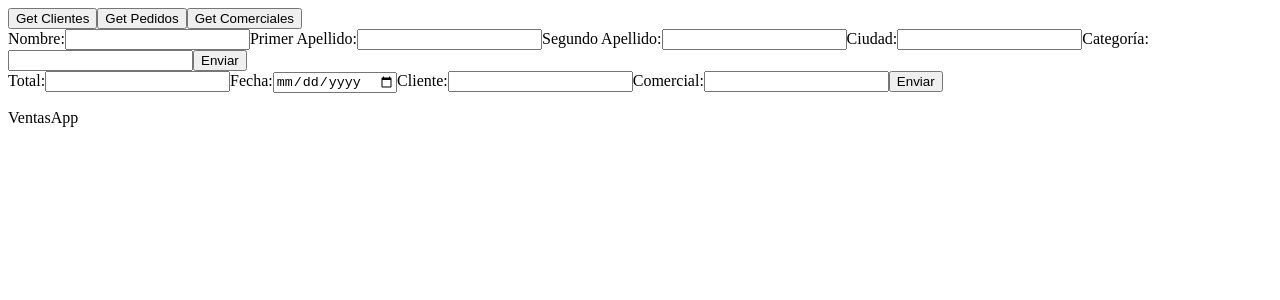
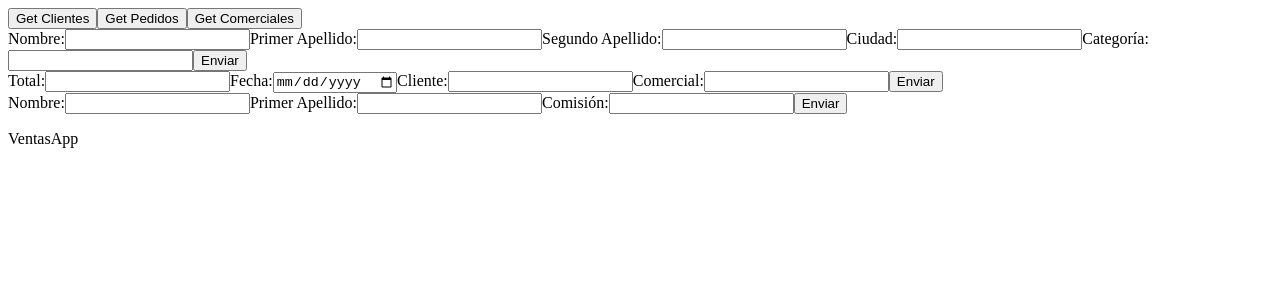
Before and after one commit to S3L1M26/VentasApp, an Angular app: page / in a window 1280 px wide. Shown: the top 300 px of the page. Built offline with nearby package versions, Linux system fonts and the light colour scheme.

Commit message:
Finalicé con el formulario para agregar comerciales

```diff
--- a/src/app/app.component.html
+++ b/src/app/app.component.html
@@ -36,6 +36,19 @@
     <button type="submit">Enviar</button>
 </form>
 
+<form [formGroup]="myForm3" (ngSubmit)="postComercial()">
+    <label for="nombre">Nombre:</label>
+    <input id="nombre" formControlName="nombre" type="text" />
+
+    <label for="apellido1">Primer Apellido:</label>
+    <input id="apellido1" formControlName="apellido1" type="text" />
+
+    <label for="comision">Comisión:</label>
+    <input id="comision" formControlName="comision" type="number" />
+
+    <button type="submit">Enviar</button>
+</form>
+
 <p>{{title}}</p>
 
 <router-outlet />
--- a/src/app/app.component.ts
+++ b/src/app/app.component.ts
@@ -16,6 +16,7 @@ export class AppComponent {
   clientes: string = '';
   myForm: FormGroup;
   myForm2: FormGroup;
+  myForm3: FormGroup;
 
   constructor(private httpProvider: HttpProviderService, private formBuilder: FormBuilder) {
     this.myForm = this.formBuilder.group({
@@ -31,6 +32,12 @@ export class AppComponent {
       fecha: [''],
       cliente: [''],
       comercial: [''],
+    });
+
+    this.myForm3 = this.formBuilder.group({
+      nombre: [''],
+      apellido1: [''],
+      comision: ['']
     });
   }
 
@@ -85,4 +92,15 @@ export class AppComponent {
       console.log(err);
     }
   }
+
+  async postComercial() {
+    try {
+      const comercial = this.myForm3.value;
+      const res = await this.httpProvider.postComercial(comercial);
+      this.clientes = res;
+      console.log(res);
+    } catch (err) {
+      console.log(err);
+    }
+  }
 }
```
